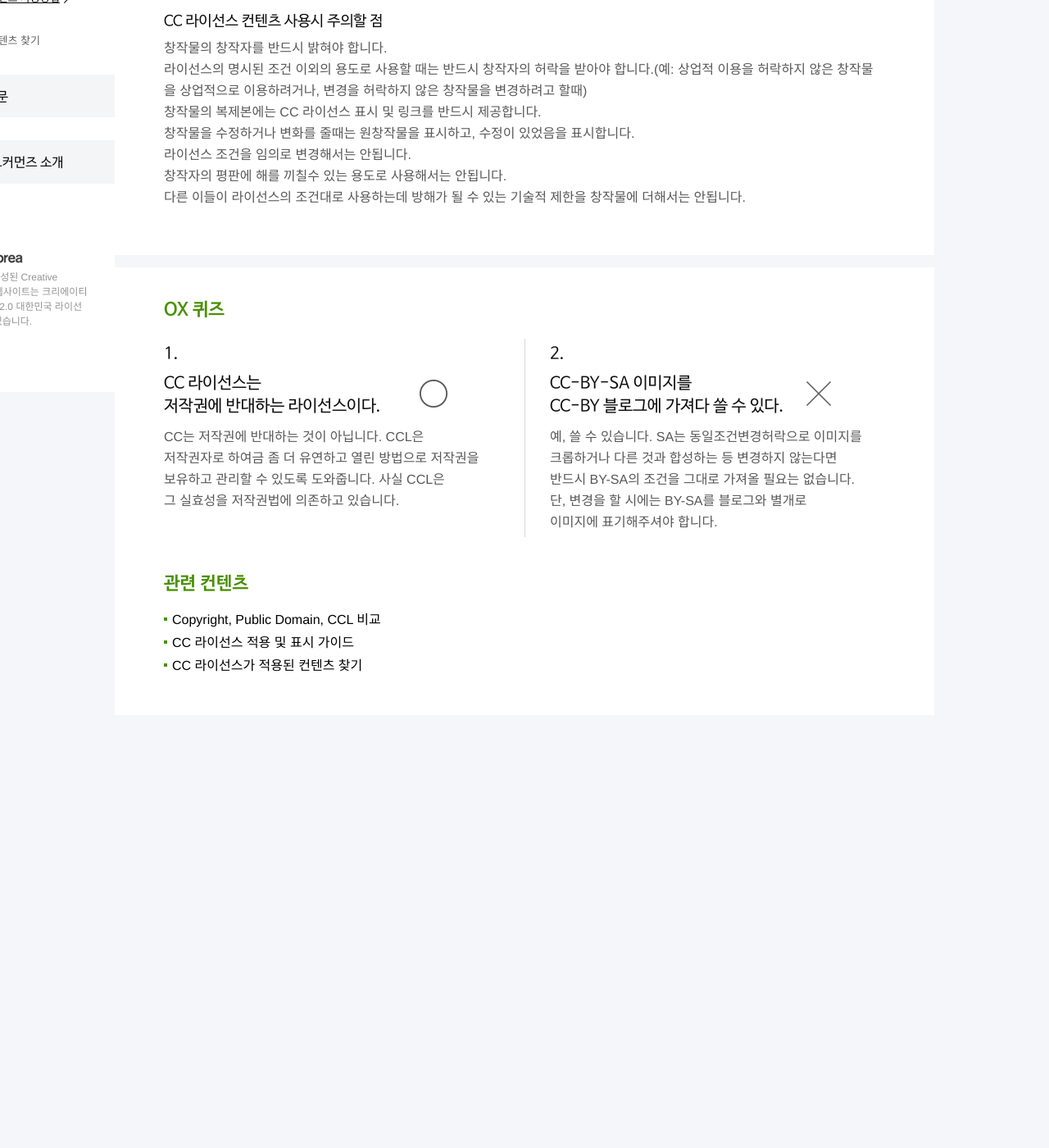
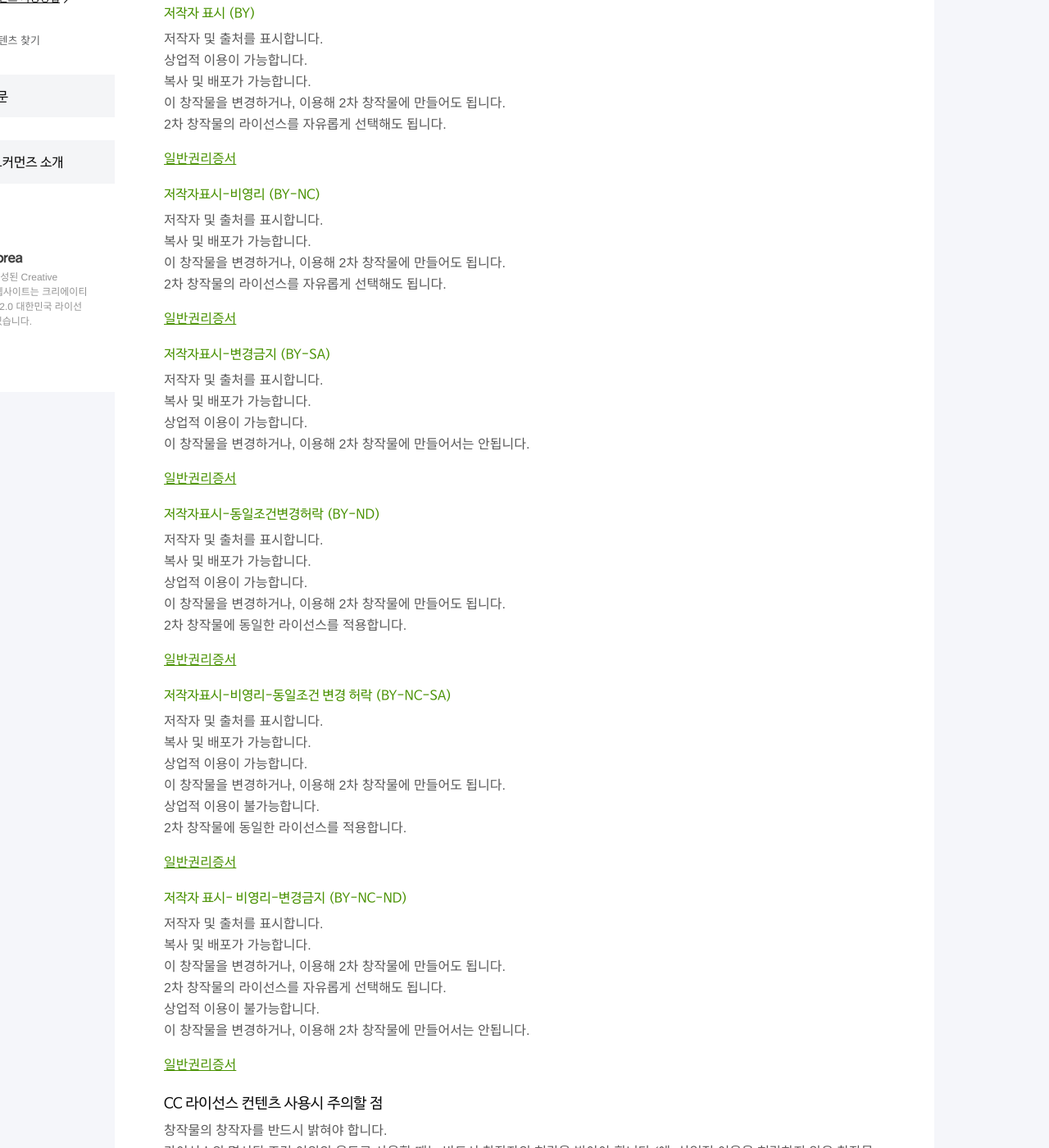
Before and after one commit to creativecommonskorea/cclguide, a Jekyll site: the page built from pages/reuse/01-method.md, in a window 1280 px wide and 1400 px high, scrolled down 695 px. Shown: the whole window at 82% size. Built offline with Jekyll 4.4.1, drawn with Linux system fonts in a browser that asks for light colours; nearby versions of some CDN libraries; some web fonts are replaced; a style sheet for code colours, icons or effects is not loaded; before the commit the page ends 1597 px from its top, so only the background shows below that; some of the changed text lies outside the part shown.

Commit message:
Updated 01-method.md

```diff
--- a/pages/reuse/01-method.md
+++ b/pages/reuse/01-method.md
@@ -17,12 +17,65 @@ front: true
 
 CC 라이선스별 일반권리증서는 기본적으로 해당 창작물을 가지고 사용자가 할수 있는 것과 할 수 없는 것에 대해 명시되어 있습니다. 일반권리증서에서 사용가능한 범위와 조건을 확인하고, 해당 범위와 조건에 따라 사용하도록 합니다.
 
-- 저작자 표시 (BY) [일반권리증서](http://creativecommons.org/licenses/by-sa/2.0/kr/)
-- 저작자표시-비영리 (BY-NC) [일반권리증서](http://creativecommons.org/licenses/by-nc/2.0/kr/)
-- 저작자표시-변경금지 (BY-SA) [일반권리증서](http://creativecommons.org/licenses/by-sa/2.0/kr/)
-- 저작자표시-동일조건변경허락 (BY-ND) [일반권리증서](http://creativecommons.org/licenses/by-nd/2.0/kr/)
-- 저작자표시-비영리-동일조건 변경 허락 (BY-NC-SA) [일반권리증서](http://creativecommons.org/licenses/by-nc-sa/2.0/kr/)
-- 저작자 표시- 비영리-변경금지 (BY-NC-ND) [일반권리증서](http://creativecommons.org/licenses/by-nc-nd/2.0/kr/)
+### 저작자 표시 (BY)
+
+- 저작자 및 출처를 표시합니다.
+- 상업적 이용이 가능합니다.
+- 복사 및 배포가 가능합니다.
+- 이 창작물을 변경하거나, 이용해 2차 창작물에 만들어도 됩니다.
+- 2차 창작물의 라이선스를 자유롭게 선택해도 됩니다.
+
+[일반권리증서](http://creativecommons.org/licenses/by-sa/2.0/kr/)
+
+### 저작자표시-비영리 (BY-NC)
+
+- 저작자 및 출처를 표시합니다.
+- 복사 및 배포가 가능합니다.
+- 이 창작물을 변경하거나, 이용해 2차 창작물에 만들어도 됩니다.
+- 2차 창작물의 라이선스를 자유롭게 선택해도 됩니다.
+
+[일반권리증서](http://creativecommons.org/licenses/by-nc/2.0/kr/)
+
+### 저작자표시-변경금지 (BY-SA)
+
+- 저작자 및 출처를 표시합니다.
+- 복사 및 배포가 가능합니다.
+- 상업적 이용이 가능합니다.
+- 이 창작물을 변경하거나, 이용해 2차 창작물에 만들어서는 안됩니다.
+
+[일반권리증서](http://creativecommons.org/licenses/by-sa/2.0/kr/)
+
+### 저작자표시-동일조건변경허락 (BY-ND)
+
+- 저작자 및 출처를 표시합니다.
+- 복사 및 배포가 가능합니다.
+- 상업적 이용이 가능합니다.
+- 이 창작물을 변경하거나, 이용해 2차 창작물에 만들어도 됩니다.
+- 2차 창작물에 동일한 라이선스를 적용합니다.
+
+[일반권리증서](http://creativecommons.org/licenses/by-nd/2.0/kr/)
+
+### 저작자표시-비영리-동일조건 변경 허락 (BY-NC-SA)
+
+- 저작자 및 출처를 표시합니다.
+- 복사 및 배포가 가능합니다.
+- 상업적 이용이 가능합니다.
+- 이 창작물을 변경하거나, 이용해 2차 창작물에 만들어도 됩니다.
+- 상업적 이용이 불가능합니다.
+- 2차 창작물에 동일한 라이선스를 적용합니다.
+
+[일반권리증서](http://creativecommons.org/licenses/by-nc-sa/2.0/kr/)
+
+### 저작자 표시- 비영리-변경금지 (BY-NC-ND)
+
+- 저작자 및 출처를 표시합니다.
+- 복사 및 배포가 가능합니다.
+- 이 창작물을 변경하거나, 이용해 2차 창작물에 만들어도 됩니다.
+- 2차 창작물의 라이선스를 자유롭게 선택해도 됩니다.
+- 상업적 이용이 불가능합니다.
+- 이 창작물을 변경하거나, 이용해 2차 창작물에 만들어서는 안됩니다.
+
+[일반권리증서](http://creativecommons.org/licenses/by-nc-nd/2.0/kr/)
 
 ## CC 라이선스 컨텐츠 사용시 주의할 점
 
```
